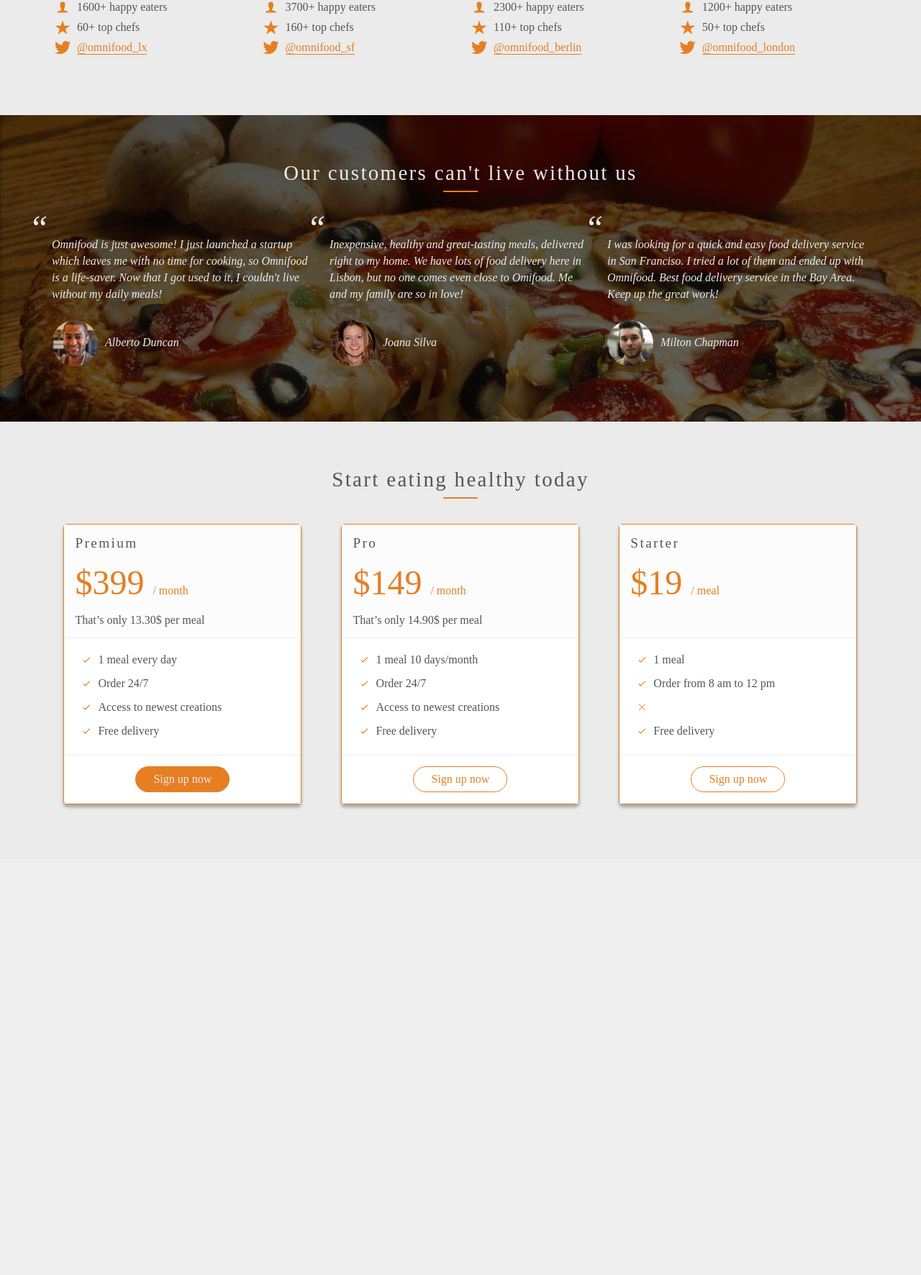
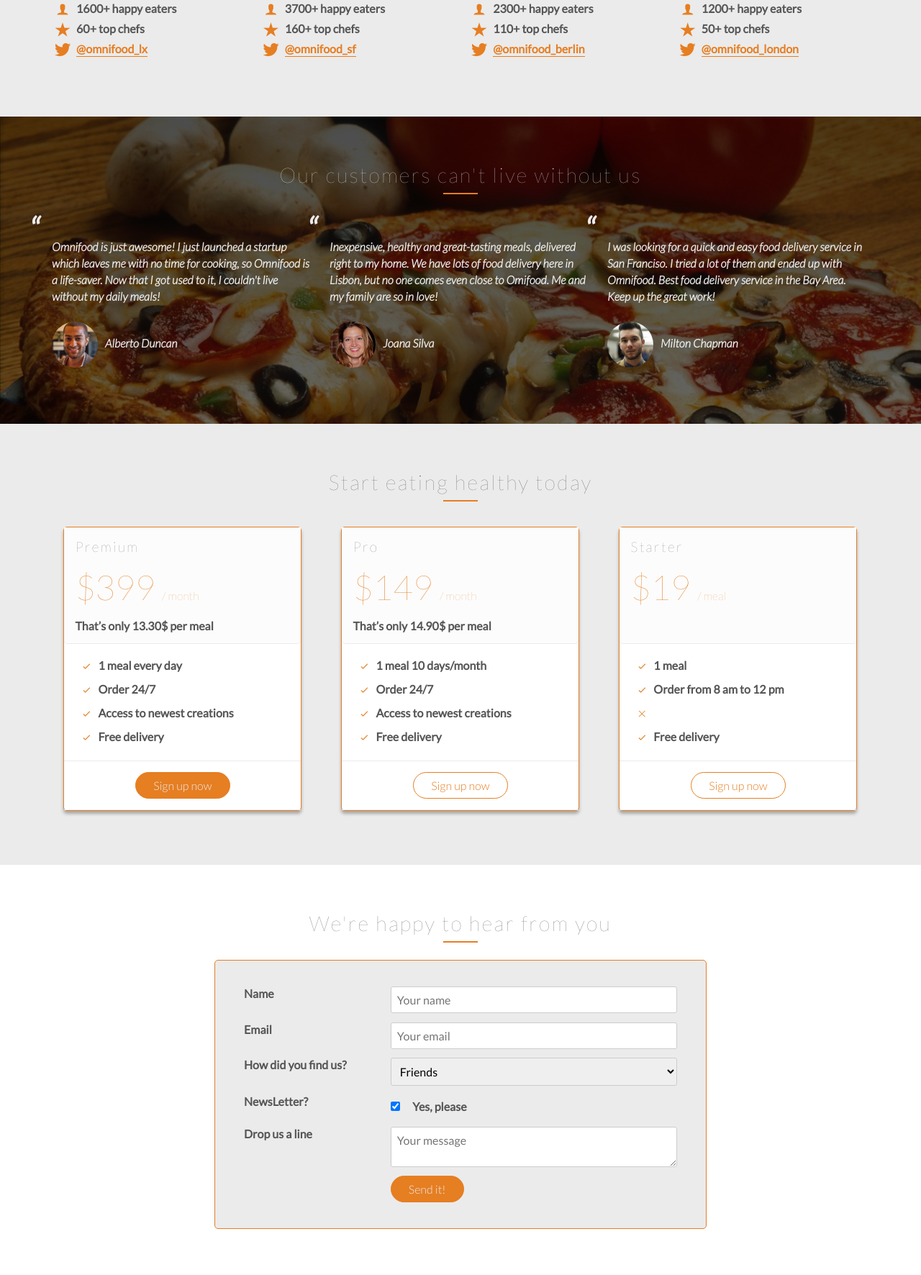
Before and after one commit to davidfang/omnitfood, a PHP site: page / in a window 1280 px wide. Shown: the part 2840-4612 px from the top of the page at 72% size. Before the commit the page ends 3965 px from the top, so only its background shows below. Run offline with PHP 8.4, Linux system fonts and the light colour scheme; some web fonts are replaced.

Commit message:
contact form

```diff
--- a/index.html
+++ b/index.html
@@ -7,6 +7,7 @@
    <link rel="stylesheet" href="vendors/css/normalize.css">
    <link rel="stylesheet" href="vendors/css/grid.css">
    <link rel="stylesheet" href="vendors/css/ionicons.min.css">
+   <link rel="stylesheet" href="resources/css/font.css">
    <link href='https://fonts.googleapis.com/css?family=Lato:400,300,100,300italic' rel='stylesheet' type='text/css'>
    <link rel="stylesheet" href="resources/css/style.css">
 
@@ -26,7 +27,9 @@
          </div>
       </nav>
       <div class="hero-text-box">
-         <h1>Goodbye junk food. <br> Hello super healthy meals.</h1>
+         <h1>
+GOODBYE JUNK FOOD. <br>
+HELLO SUPER HEALTHY MEALS.</h1>
          <a class="btn btn-full js-scroll-to-plans" href="#">I’m hungry</a>
          <a class="btn btn-ghost js-scroll-to-stars" href="#">Show me more</a>
       </div>
@@ -287,6 +290,70 @@
 
       </div>
    </section>
+   <!-- form -->
+   <section class="section-form">
+      <div class="row">
+         <h2>We're happy to hear from you</h2>
+      </div>
+
+      <div class="row">
+         <form action="#" method="post" class="contact-form">
+            <div class="row">
+               <div class="col span-1-of-3">
+                  <label for="name">Name</label>
+               </div>
+               <div class="col span-2-of-3">
+                  <input type="text" name="name" id="name" placeholder="Your name" required>
+               </div>
+            </div>
+            <div class="row">
+               <div class="col span-1-of-3">
+                  <label for="email">Email</label>
+               </div>
+               <div class="col span-2-of-3">
+                  <input type="email" name="email" id="email" placeholder="Your email" required>
+               </div>
+            </div>
+            <div class="row">
+               <div class="col span-1-of-3">
+                  <label for="find-us">How did you find us?</label>
+               </div>
+               <div class="col span-2-of-3">
+                  <select name="find-us" id="find-us">
+                     <option value="friends">Friends</option>
+                     <option value="search">Search Engine</option>
+                     <option value="ad">Advertisement</option>
+                     <option value="other">Other</option>
+                  </select>
+               </div>
+            </div>
+            <div class="row">
+               <div class="col span-1-of-3">
+                  <label for="news">NewsLetter?</label>
+               </div>
+               <div class="col span-2-of-3">
+                  <input type="checkbox" name="news" id="news" checked>&nbsp;&nbsp;&nbsp;&nbsp;Yes, please
+               </div>
+            </div>
+            <div class="row">
+               <div class="col span-1-of-3">
+                  <label for="message">Drop us a line</label>
+               </div>
+               <div class="col span-2-of-3">
+                  <textarea name="message" placeholder="Your message" id="message"></textarea>
+               </div>
+            </div>
+            <div class="row">
+               <div class="col span-1-of-3">
+                  <label>&nbsp;</label>
+               </div>
+               <div class="col span-2-of-3">
+                  <input type="submit" value="Send it!">
+               </div>
+            </div>
+         </form>
+      </div>
+   </section>
 
 </body>
 
--- /dev/null
+++ b/resources/css/font.css
@@ -0,0 +1,6 @@
+@font-face {
+   font-family: 'Lato';
+   src: url('../../vendors/Lato/Lato-Bold.ttf');
+   font-weight: normal;
+   font-style: normal;
+}
--- a/resources/css/style.css
+++ b/resources/css/style.css
@@ -4,32 +4,36 @@
   padding: 0;
   box-sizing: border-box;
 }
-/* line 7, _basic.less */
+/* line 5, _basic.less */
+*:focus {
+  outline: none;
+}
+/* line 10, _basic.less */
 html {
   background-color: #ebebeb;
   color: #555555;
-  font-family: 'webfont' !important;
+  font-family: 'Lato', 'Arial', sans-serif;
   font-size: 16px;
-  font-weight: 300;
+  font-weight: 900;
   text-rendering: optimizeLegibility;
 }
-/* line 16, _basic.less */
+/* line 19, _basic.less */
 .row {
   max-width: 1140px;
   margin: 0 auto;
 }
-/* line 21, _basic.less */
+/* line 24, _basic.less */
 section {
   padding: 4rem 0;
 }
-/* line 25, _basic.less */
+/* line 28, _basic.less */
 h1,
 h2,
 h3 {
   font-weight: 100;
   letter-spacing: .15rem;
 }
-/* line 32, _basic.less */
+/* line 35, _basic.less */
 a:link,
 a:visited {
   color: #e67e22;
@@ -39,7 +43,7 @@ a:visited {
   -webkit-transition: border-bottom 0.35s ease-in, color 0.35s ease-in;
           transition: border-bottom 0.35s ease-in, color 0.35s ease-in;
 }
-/* line 41, _basic.less */
+/* line 44, _basic.less */
 a:hover,
 a:active {
   color: #555555;
@@ -400,3 +404,47 @@ cite img {
 .plan-price span {
   font-size: 1rem;
 }
+/* line 1, _contact.less */
+.section-form {
+  background-color: white;
+}
+/* line 5, _contact.less */
+.contact-form {
+  padding: 30px 40px;
+  width: 60%;
+  margin: 0 auto;
+  border: 1px solid #e67e22;
+  border-radius: 5px;
+  background-color: #ebebeb;
+}
+/* line 14, _contact.less */
+input[type=text],
+input[type=email],
+select,
+textarea {
+  width: 100%;
+  padding: .5rem;
+  border-radius: 3px;
+  border: 1px solid #ccc;
+}
+/* line 24, _contact.less */
+input[type=submit] {
+  display: inline-block;
+  padding: .5rem 1.5rem;
+  font-weight: 300;
+  text-decoration: none;
+  border-radius: 10rem;
+  color: #ebebeb;
+  -webkit-transition: background-color 0.2s, color 0.2s, border 0.2s;
+          transition: background-color 0.2s, color 0.2s, border 0.2s;
+  background-color: #e67e22;
+  border: 1px solid #e67e22;
+}
+/* line 36, _contact.less */
+input[type=submit]:hover {
+  background-color: #cf6d17;
+}
+/* line 41, _contact.less */
+input[type=checkbox] {
+  margin: 10px 5px 10px 0;
+}
--- a/resources/less/_basic.less
+++ b/resources/less/_basic.less
@@ -2,14 +2,17 @@
    margin: 0;
    padding: 0;
    box-sizing: border-box;
+   &:focus {
+      outline: none;
+   }
 }
 
 html {
    background-color: @white ;
    color: @gray;
-   font-family: 'webfont' !important;
+   font-family: 'Lato', 'Arial', sans-serif;
    font-size: 16px;
-   font-weight: 300;
+   font-weight: 900;
    text-rendering: optimizeLegibility;
 }
 
--- /dev/null
+++ b/resources/less/_contact.less
@@ -0,0 +1,43 @@
+.section-form {
+   background-color: white;
+}
+
+.contact-form {
+   padding: 30px 40px;
+   width: 60%;
+   margin: 0 auto;
+   border: 1px solid @orange;
+   border-radius: 5px;
+   background-color: @white;
+}
+
+input[type=text],
+input[type=email],
+select,
+textarea {
+   width: 100%;
+   padding: .5rem;
+   border-radius: 3px;
+   border: 1px solid #ccc;
+}
+
+input[type=submit] {
+   display: inline-block;
+   //      margin-top: 1rem;
+   //      margin-right: .5rem;
+   padding: .5rem 1.5rem;
+   font-weight: 300;
+   text-decoration: none;
+   border-radius: 10rem;
+   color: @white;
+   transition: background-color .2s, color .2s, border .2s;
+   background-color: @orange;
+   border: 1px solid @orange;
+   &:hover {
+      background-color: @dark-orange;
+   }
+}
+
+input[type=checkbox] {
+   margin: 10px 5px 10px 0;
+}
--- a/resources/less/_header.less
+++ b/resources/less/_header.less
@@ -24,8 +24,8 @@ h1 {
    &:link,
    &:visited {
       display: inline-block;
-//      margin-top: 1rem;
-//      margin-right: .5rem;
+      //      margin-top: 1rem;
+      //      margin-right: .5rem;
       padding: .5rem 1.5rem;
       font-weight: 300;
       text-decoration: none;
--- a/resources/less/style.less
+++ b/resources/less/style.less
@@ -7,3 +7,4 @@
 @import '_city';
 @import '_testimonials';
 @import '_plans';
+@import '_contact';
```
Also changed, not shown: vendors/Lato/OFL.txt (added, +92 -0 lines), vendors/Lato/Lato-Black.ttf (added), vendors/Lato/Lato-BlackItalic.ttf (added), vendors/Lato/Lato-Bold.ttf (added), vendors/Lato/Lato-BoldItalic.ttf (added), vendors/Lato/Lato-Hairline.ttf (added), vendors/Lato/Lato-HairlineItalic.ttf (added), vendors/Lato/Lato-Italic.ttf (added), vendors/Lato/Lato-Light.ttf (added), vendors/Lato/Lato-LightItalic.ttf (added), vendors/Lato/Lato-Regular.ttf (added).
